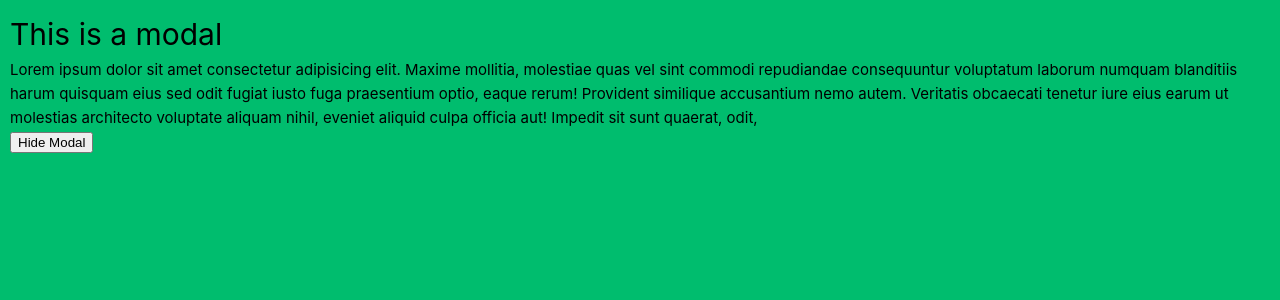
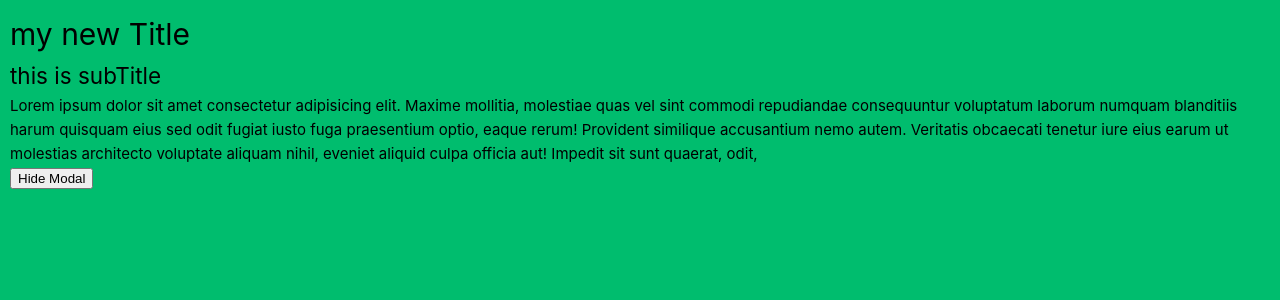
Before and after one commit to kirankumarrr/vue-v3, a Vue app in the folder vue-composition-api-basics-v3/: page /modals in a window 1280 px wide. Both pictures are taken after a click on the button "Show Modal". Shown: the top 300 px of the page. Built offline with nearby package versions, Linux system fonts and the light colour scheme.

Commit message:
[vue-composition-api-basics]  Child Components, Props & Emits part 1

```diff
--- /dev/null
+++ b/vue-composition-api-basics-v3/src/components/Modal.vue
@@ -0,0 +1,57 @@
+<template>
+    <teleport to=".modals-container">
+        <div class="modal">
+            <h1>
+                <slot name="title" />
+            </h1>
+            <h2>{{ subTitle }}</h2>
+            <slot />
+            <!-- <pre>{{ $slots.title() }}</pre> -->
+            <!-- <button @click="$emit('hideModal')">Hide Modal</button> -->
+            <button @click="handleBtnClick">Hide Modal</button>
+        </div>
+    </teleport>
+</template>
+
+<script setup>
+import { useSlots } from 'vue';
+
+const slots = useSlots()
+console.log('slots', slots.title())
+
+
+/***
+ * Props
+ */
+const props = defineProps({
+    subTitle: {
+        type: String,
+        default: 'no subtitle sepecified'
+    }
+})
+
+/***
+ * Emits
+ */
+const emit = defineEmits(['hideModal'])
+
+// Programatically
+const handleBtnClick = () => {
+    emit('hideModal')
+}
+
+</script>
+
+<style>
+.modal {
+    background: #00bd6e;
+    padding: 10px;
+    color: black;
+    position: absolute;
+    top: 0;
+    left: 0;
+    width: 100%;
+    height: 100%;
+    z-index: 1;
+}
+</style>
--- a/vue-composition-api-basics-v3/src/views/ModalsView.vue
+++ b/vue-composition-api-basics-v3/src/views/ModalsView.vue
@@ -2,9 +2,8 @@
     <div class="modals">
         <h1>models</h1>
         <button @click="showModal = true">Show Modal</button>
-        <teleport to=".modals-container">
-            <div class="modal" v-if="showModal">
-                <h1>This is a modal</h1>
+        <Modal v-if="showModal" subTitle="this is subTitle" @hideModal="showModal = false">
+            <template v-slot:title>my new Title</template>
             <p>
                 Lorem ipsum dolor sit amet consectetur adipisicing elit. Maxime mollitia,
                 molestiae quas vel sint commodi repudiandae consequuntur voluptatum laborum
@@ -13,27 +12,12 @@
                 obcaecati tenetur iure eius earum ut molestias architecto voluptate aliquam
                 nihil, eveniet aliquid culpa officia aut! Impedit sit sunt quaerat, odit,
             </p>
-                <button @click="showModal = false">Hide Modal</button>
-            </div>
-        </teleport>
+        </Modal>
     </div>
 </template>
 
 <script setup>
 import { ref } from 'vue'
+import Modal from '../components/Modal.vue'
 const showModal = ref(false)
 </script>
-
-<style>
-.modal {
-    background: #00bd6e;
-    padding: 10px;
-    color: black;
-    position: absolute;
-    top: 0;
-    left: 0;
-    width: 100%;
-    height: 100%;
-    z-index: 1;
-}
-</style>
```
Also changed, not shown: vue-composition-api-basics-v3/src/router/index.js (+6 -3 lines). Lines whose indentation alone changed are shown as unchanged.
